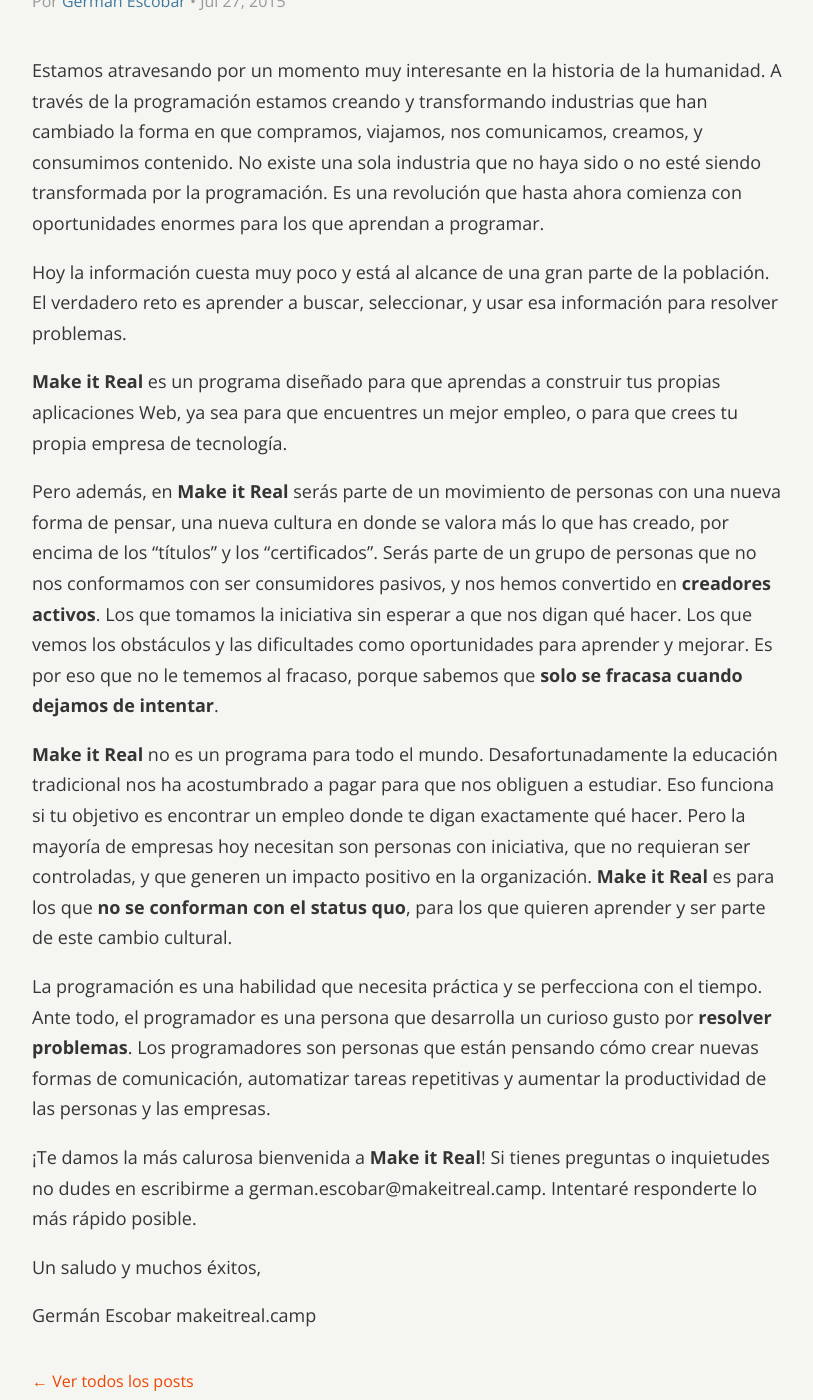
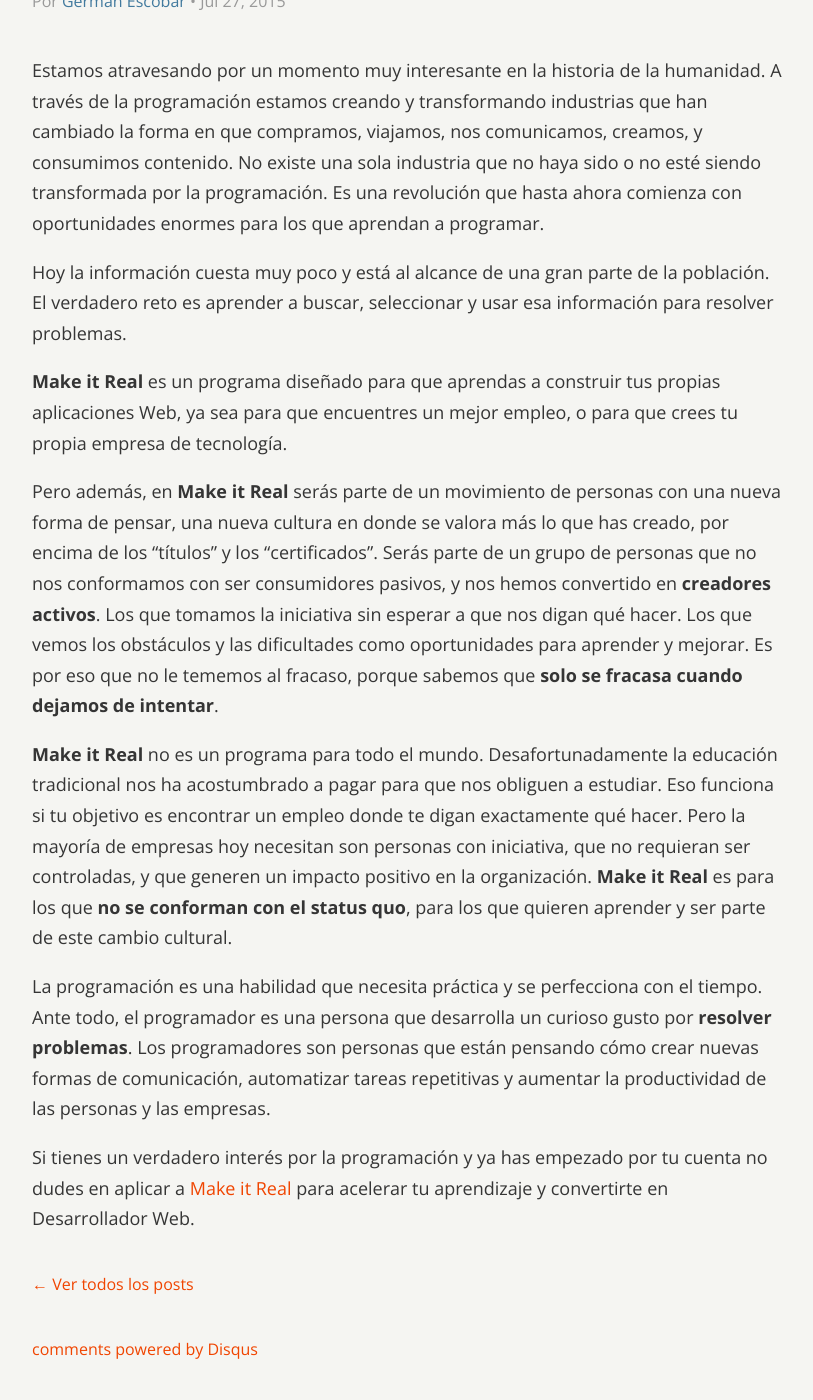
Before and after one commit to simonhoyos/blog, a Jekyll site: the page built from _posts/2015-07-28-una-nueva-mentalidad.markdown, in a window 1280 px wide and 1400 px high, scrolled down 249 px. Shown: the whole window, without its empty margins (233-1046 px from the left). Built offline with Jekyll 4.4.1, drawn with Linux system fonts in a browser that asks for light colours; nearby versions of some CDN libraries; library files that are not in the unit come from our copies; comment, search, counter and statistics services are not loaded; a style sheet for code colours, icons or effects is not loaded.

Commit message:
Small changes to lasts posts

```diff
--- a/_posts/2015-07-28-una-nueva-mentalidad.markdown
+++ b/_posts/2015-07-28-una-nueva-mentalidad.markdown
@@ -5,9 +5,9 @@
 author: Germán Escobar
 ---
 
-Estamos atravesando por un momento muy interesante en la historia de la humanidad. A través de la programación estamos creando y transformando industrias que han cambiado la forma en que compramos, viajamos, nos comunicamos,  creamos, y consumimos contenido. No existe una sola industria que no haya sido o no esté siendo transformada por la programación. Es una revolución que hasta ahora comienza con oportunidades enormes para los que aprendan a programar.
+Estamos atravesando por un momento muy interesante en la historia de la humanidad. A través de la programación estamos creando y transformando industrias que han cambiado la forma en que compramos, viajamos, nos comunicamos, creamos, y consumimos contenido. No existe una sola industria que no haya sido o no esté siendo transformada por la programación. Es una revolución que hasta ahora comienza con oportunidades enormes para los que aprendan a programar.
 
-Hoy la información cuesta muy poco y está al alcance de una gran parte de la población. El verdadero reto es aprender a buscar, seleccionar, y usar esa información para resolver problemas.
+Hoy la información cuesta muy poco y está al alcance de una gran parte de la población. El verdadero reto es aprender a buscar, seleccionar y usar esa información para resolver problemas.
 
 **Make it Real** es un programa diseñado para que aprendas a construir tus propias aplicaciones Web, ya sea para que encuentres un mejor empleo, o para que crees tu propia empresa de tecnología.
 
@@ -17,11 +17,4 @@
 
 La programación es una habilidad que necesita práctica y se perfecciona con el tiempo. Ante todo, el programador es una persona que desarrolla un curioso gusto por **resolver problemas**. Los programadores son personas que están pensando cómo crear nuevas formas de comunicación, automatizar tareas repetitivas y aumentar la productividad de las personas y las empresas.
 
-¡Te damos la más calurosa bienvenida a **Make it Real**! Si tienes preguntas o inquietudes no dudes en escribirme a german.escobar@makeitreal.camp. Intentaré responderte lo más rápido posible.
-
-
-Un saludo y muchos éxitos,
-
-
-Germán Escobar
-makeitreal.camp
+Si tienes un verdadero interés por la programación y ya has empezado por tu cuenta no dudes en aplicar a [Make it Real](http://makeitreal.camp/) para acelerar tu aprendizaje y convertirte en Desarrollador Web.
```
Also changed, not shown: _posts/2015-07-28-motivacion-entusiasmo-disciplina.markdown (added, +12 -0 lines), _posts/2015-07-28-motivacion-entusiasmo-disiplina.markdown (deleted, +0 -12 lines).
